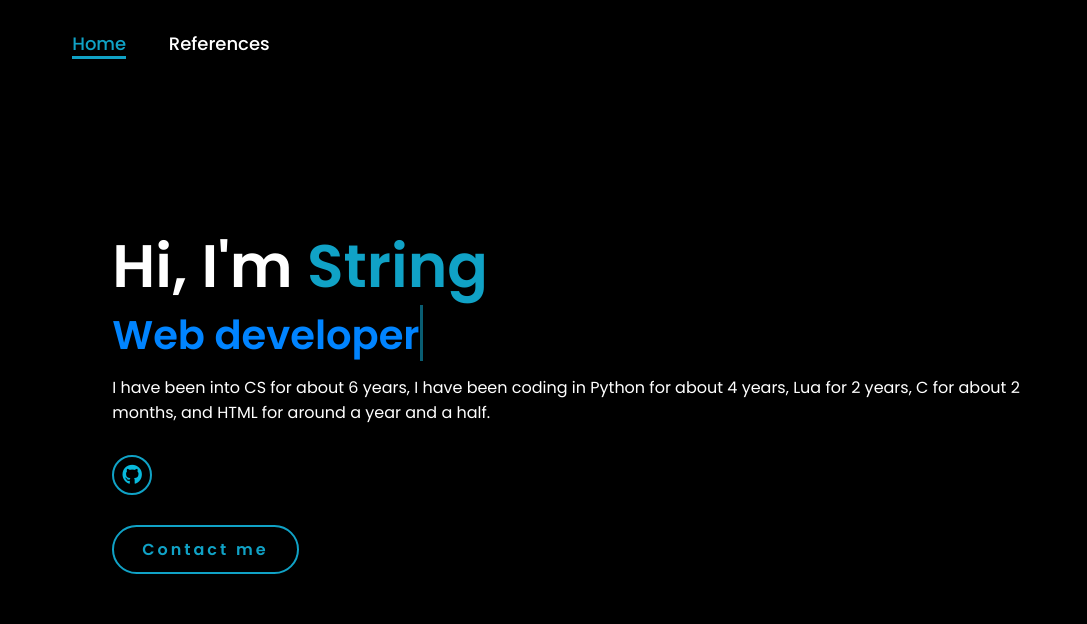
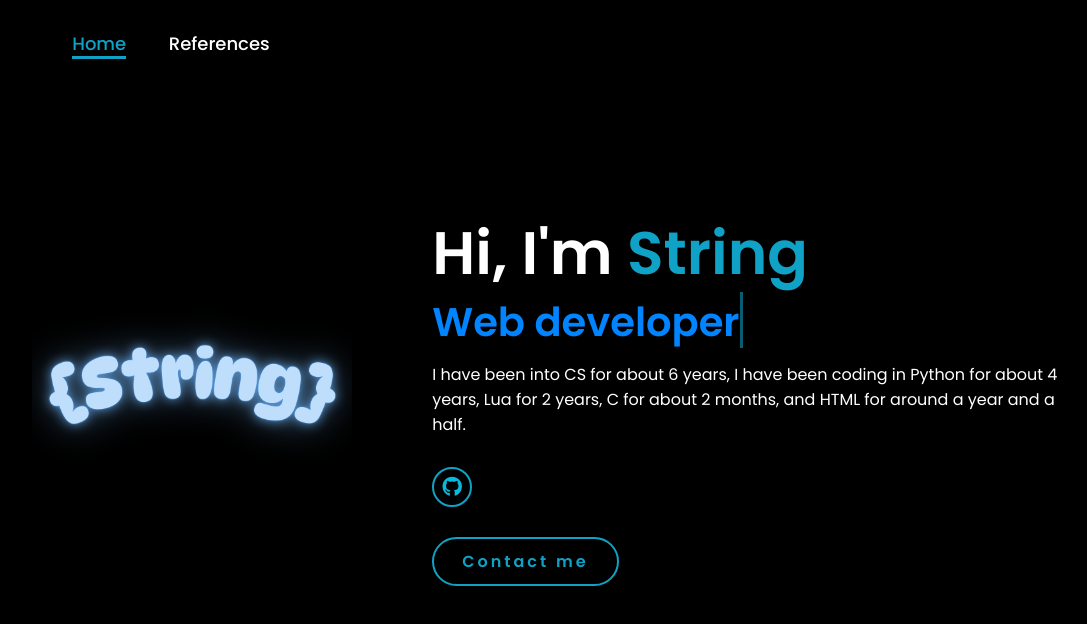
Before and after one commit to Stringtai/StringsPortfolio, a plain HTML site: page index.html in a window 1280 px wide. Shown: the whole page, without its empty margins (83-1170 px from the left). Drawn offline with Linux system fonts and the light colour scheme.

Commit message:
Update index.html

```diff
--- a/index.html
+++ b/index.html
@@ -18,7 +18,7 @@
     </header>
     <section class="home">
         <div class="home-img">
-            <img src="Logo.png" alt="">
+            <img src="string.png" alt="Logo">
         </div>
         <div class="home-content">
             <h1>Hi, I'm <span>String</span></h1>
```
